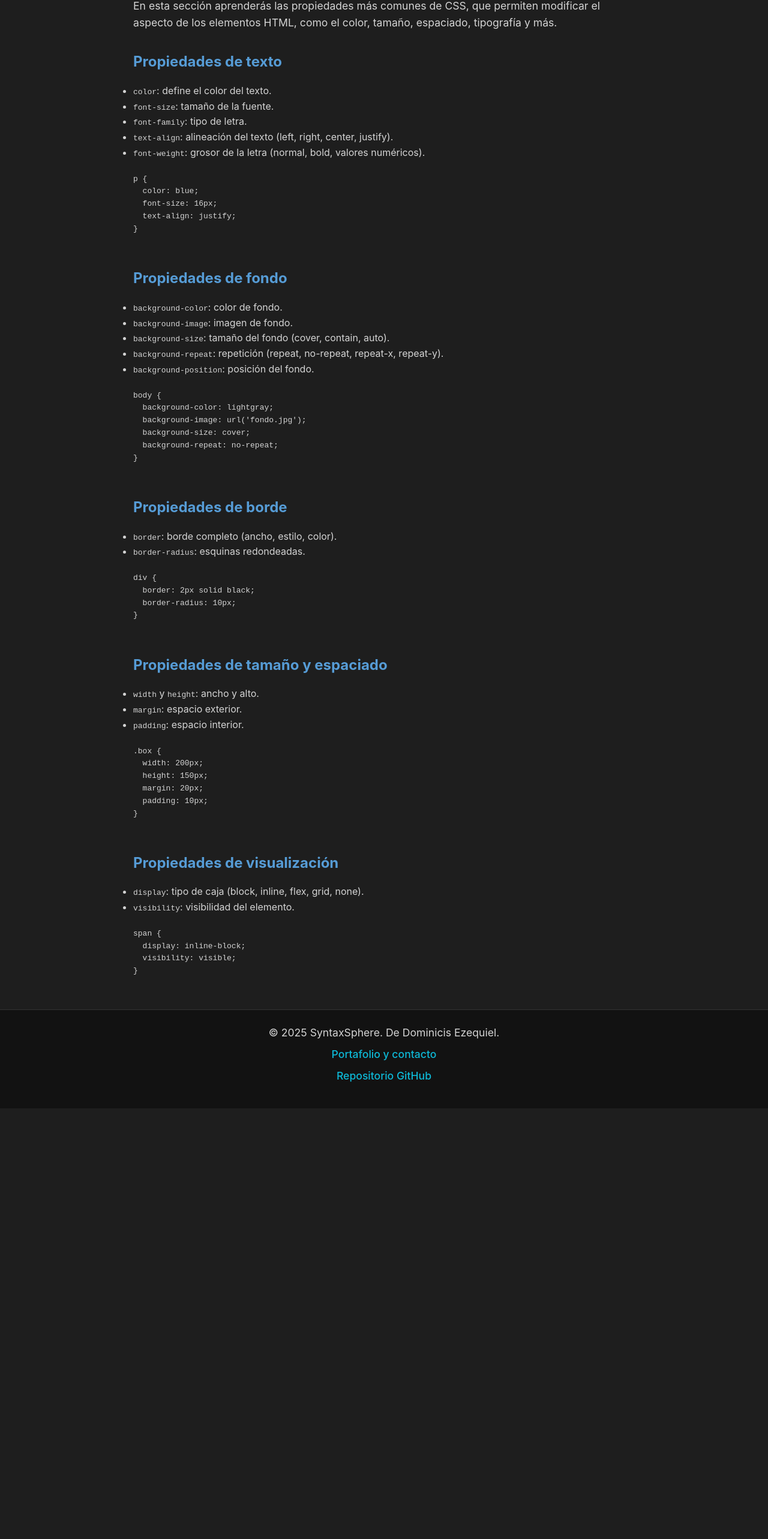
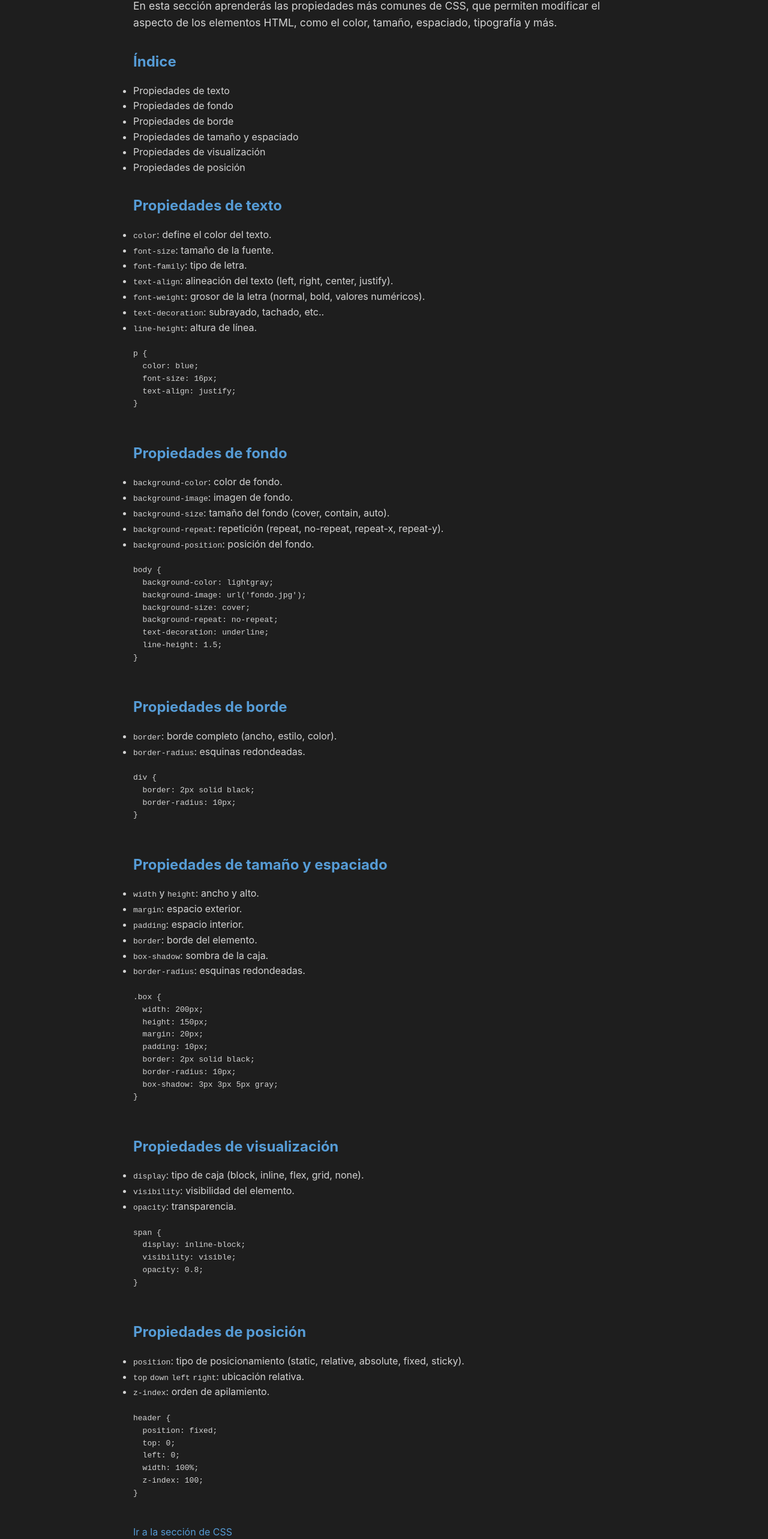
Before and after one commit to DdEze/SyntaxSphere, a Next.js app: page /html-css/css/propiedades in a window 1280 px wide. Shown: the part 216-2782 px from the top of the page at 60% size. Before the commit the page ends 2064 px from the top, so only its background shows below. Built offline with nearby package versions, Linux system fonts and the light colour scheme.

Commit message:
style(ui): Se cambio los colores a los enlaces e indices

```diff
--- a/app/html-css/css/propiedades/page.js
+++ b/app/html-css/css/propiedades/page.js
@@ -13,14 +13,27 @@ export default function CSSPropPage() {
             </section>
 
             <section>
+                <h2>Índice </h2>
+                <ul>
+                    <li><a href="#texto">Propiedades de texto</a></li>
+                    <li><a href="#fondo">Propiedades de fondo</a></li>
+                    <li><a href="#borde">Propiedades de borde</a></li>
+                    <li><a href="#tamaño">Propiedades de tamaño y espaciado</a></li>
+                    <li><a href="#visualizacion">Propiedades de visualización</a></li>
+                    <li><a href='#posicion'>Propiedades de posición</a></li>
+                </ul>
+            </section>
 
-                <h2>Propiedades de texto</h2>
+            <section>
+                <h2 id='texto'>Propiedades de texto</h2>
                 <ul>
                     <li><code>color</code>: define el color del texto.</li>
                     <li><code>font-size</code>: tamaño de la fuente.</li>
                     <li><code>font-family</code>: tipo de letra.</li>
                     <li><code>text-align</code>: alineación del texto (left, right, center, justify).</li>
                     <li><code>font-weight</code>: grosor de la letra (normal, bold, valores numéricos).</li>
+                    <li><code>text-decoration</code>: subrayado, tachado, etc..</li>
+                    <li><code>line-height</code>: altura de línea.</li>
                 </ul>
                 <pre><code>{`
 p {
@@ -29,7 +42,7 @@ p {
   text-align: justify;
 }
                `}</code></pre>
-                 <h2>Propiedades de fondo</h2>
+                 <h2 id='fondo'>Propiedades de fondo</h2>
                  <ul>
                     <li><code>background-color</code>: color de fondo.</li>
                     <li><code>background-image</code>: imagen de fondo.</li>
@@ -43,10 +56,11 @@ body {
   background-image: url('fondo.jpg');
   background-size: cover;
   background-repeat: no-repeat;
+  text-decoration: underline;
+  line-height: 1.5;
 }
                 `}</code></pre>
-
-                <h2>Propiedades de borde</h2>
+                <h2 id='borde'>Propiedades de borde</h2>
                 <ul>
                     <li><code>border</code>: borde completo (ancho, estilo, color).</li>
                     <li><code>border-radius</code>: esquinas redondeadas.</li>
@@ -57,12 +71,14 @@ div {
   border-radius: 10px;
 }
                  `}</code></pre>
-
-                <h2>Propiedades de tamaño y espaciado</h2>
+                <h2 id='tamaño'>Propiedades de tamaño y espaciado</h2>
                 <ul>
                     <li><code>width</code> y <code>height</code>: ancho y alto.</li>
                     <li><code>margin</code>: espacio exterior.</li>
                     <li><code>padding</code>: espacio interior.</li>
+                    <li><code>border</code>: borde del elemento.</li>
+                    <li><code>box-shadow</code>: sombra de la caja.</li>
+                    <li><code>border-radius</code>: esquinas redondeadas.</li>
                 </ul>
                 <pre><code>{`
 .box {
@@ -70,21 +86,47 @@ div {
   height: 150px;
   margin: 20px;
   padding: 10px;
+  border: 2px solid black;
+  border-radius: 10px;
+  box-shadow: 3px 3px 5px gray;
 }
                 `}</code></pre>
-
-                <h2>Propiedades de visualización</h2>
+                <h2 id='visualizacion'>Propiedades de visualización</h2>
                 <ul>
                     <li><code>display</code>: tipo de caja (block, inline, flex, grid, none).</li>
                     <li><code>visibility</code>: visibilidad del elemento.</li>
+                    <li><code>opacity</code>: transparencia.</li>
                 </ul>
                 <pre><code>{`
 span {
   display: inline-block;
   visibility: visible;
+  opacity: 0.8;
 }
                 `}</code></pre>
+                <h2 id='posicion'>Propiedades de posición</h2>
+                <ul>
+                    <li><code>position</code>: tipo de posicionamiento (static, relative, absolute, fixed, sticky).</li>
+                    <li><code>top</code> <code>down</code> <code>left</code> <code>right</code>: ubicación relativa.</li>
+                    <li><code>z-index</code>: orden de apilamiento.</li>
+                </ul>
+                <pre><code>{`
+header {
+  position: fixed;
+  top: 0;
+  left: 0;
+  width: 100%;
+  z-index: 100;
+}
 
+                `}</code></pre>
+
+            </section>
+
+            <section>
+                <Link href="/html-css/css" style={{ color: 'var(--highlight-color)'}}>
+                    Ir a la sección de CSS
+                </Link>
             </section>
         </Layout>
     )
--- a/app/html-css/html/page.js
+++ b/app/html-css/html/page.js
@@ -10,7 +10,7 @@ export default function HtmlPage() {
       <h1>HTML (HyperText Markup Language)</h1>
       <nav>
         <h2>Contenido</h2>
-        <ul>
+        <ul className='indice'>
           <li><a href="#estructura">Etiquetas Básicas</a></li>
           <li><a href="#basicas">Etiquetas Básicas</a></li>
           <li><a href="#contenido">Etiquetas de Contenido</a></li>
@@ -100,8 +100,8 @@ export default function HtmlPage() {
 
       <p>En las siguientes secciones, veremos en más detalle cómo se usan estas etiquetas en conjunto y cómo se combinan con CSS para diseñar páginas web.</p>
 
-      <Link href="/html-css/css">
-        <p style={{ color: 'blue', textDecoration: 'underline' }}>Ir a la sección de CSS</p>
+      <Link href="/html-css/css" style={{ color: 'var(--highlight-color)'}}>
+          Ir a la sección de CSS
       </Link>
     </Layout>
   );
--- a/app/html-css/page.js
+++ b/app/html-css/page.js
@@ -20,7 +20,7 @@ export default function HtmlCssPage() {
           Cada elemento HTML se representa mediante etiquetas, que indican al navegador cómo debe mostrarse cada parte del contenido.
         </p>
         <Link href="/html-css/html">
-          <strong>→ Ver más sobre HTML</strong>
+          <strong style={{ color: 'var(--highlight-color)'}}>→ Ver más sobre HTML</strong>
         </Link>
       </section>
 
@@ -33,7 +33,7 @@ export default function HtmlCssPage() {
           CSS trabaja en conjunto con HTML para mejorar la experiencia visual del usuario sin modificar la estructura del contenido.
         </p>
         <Link href="/html-css/css">
-          <strong>→ Ver más sobre CSS</strong>
+          <strong style={{ color: 'var(--highlight-color)'}}>→ Ver más sobre CSS</strong>
         </Link>
       </section>
     </Layout>
--- a/app/programacion/depuracion-pruebas/page.js
+++ b/app/programacion/depuracion-pruebas/page.js
@@ -44,7 +44,7 @@ export default function DepuracionPruebasPage() {
             validar los resultados esperados.
           </p>
         </section>
-        <Link href="/programacion">← Volver a conceptos de programación</Link>
+        <Link href="/programacion" style={{ color: 'var(--highlight-color)'}}>← Volver a conceptos de programación</Link>
       </div>
     </Layout>
   );
--- a/app/programacion/estructura-control/page.js
+++ b/app/programacion/estructura-control/page.js
@@ -102,7 +102,7 @@ for (let i = 0; i < 5; i++) {
         </code>
       </pre>
 
-      <Link href="/programacion">← Volver a conceptos de programación</Link>
+      <Link href="/programacion" style={{ color: 'var(--highlight-color)'}}>← Volver a conceptos de programación</Link>
     </Layout>
   );
 }
--- a/app/programacion/estructura-datos/page.js
+++ b/app/programacion/estructura-datos/page.js
@@ -119,7 +119,7 @@ let raiz = new Nodo(10);`}
         </code>
       </pre>
 
-      <Link href="/programacion">← Volver a conceptos de programación</Link>
+      <Link href="/programacion" style={{ color: 'var(--highlight-color)'}}>← Volver a conceptos de programación</Link>
     </Layout>
   );
 }
--- a/app/programacion/excepciones/page.js
+++ b/app/programacion/excepciones/page.js
@@ -64,7 +64,7 @@ try {
           programas manejen fallos de manera controlada y segura. Elegir el modelo adecuado depende del lenguaje y del
           tipo de problema que se esté resolviendo.
         </p>
-        <Link href="/programacion">← Volver a conceptos de programación</Link>
+        <Link href="/programacion" style={{ color: 'var(--highlight-color)'}}>← Volver a conceptos de programación</Link>
       </section>
     </Layout>
   );
--- a/app/programacion/funciones/page.js
+++ b/app/programacion/funciones/page.js
@@ -116,7 +116,7 @@ import { sumar } from './operaciones.js';
 console.log(sumar(2, 3)); // 5
                 `}</code>
             </pre>
-            <Link href="/programacion">← Volver a conceptos de programación</Link>
+            <Link href="/programacion" style={{ color: 'var(--highlight-color)'}}>← Volver a conceptos de programación</Link>
         </Layout>
     )
 }
--- a/app/programacion/orientada-objetos/page.js
+++ b/app/programacion/orientada-objetos/page.js
@@ -96,7 +96,7 @@ cat.hablar(); // Miau!
         <img src="https://imgs.search.brave.com/zUk_Im5HUU7SNoyl9X1d-v7-CcegxtfCrLAVcXtlYTs/rs:fit:500:0:1:0/g:ce/aHR0cHM6Ly9jbXMu/Ym9hcmRtaXguY29t/L2ltYWdlcy9lcy9h/cnRpY2xlcy9rbm93/bGVkZ2UvZGlhZ3Jh/bWEtZGUtY2xhc2Vz/LXVtbC5wbmc" alt="Ejemplo de diagrama UML de clases" style={{ maxWidth: '100%', margin: '1rem 0' }} />
       </div>
 
-      <Link href="/programacion">← Volver a conceptos de programación</Link>
+      <Link href="/programacion" style={{ color: 'var(--highlight-color)'}}>← Volver a conceptos de programación</Link>
     </Layout>
   );
 }
--- a/app/programacion/variables/page.js
+++ b/app/programacion/variables/page.js
@@ -48,7 +48,7 @@ console.log("Edad:", edad);`}
         <p>Este código crea dos variables y las imprime por consola.</p>
       </section>
 
-      <Link href="/programacion">← Volver a conceptos de programación</Link>
+      <Link href="/programacion" style={{ color: 'var(--highlight-color)'}}>← Volver a conceptos de programación</Link>
     </Layout>
   );
 }
--- a/styles/global.css
+++ b/styles/global.css
@@ -110,6 +110,11 @@ p {
   font-size: 1.1rem;
 }
 
+.indice li,
+.indice a {
+  color: color-mix(in srgb, var(--highlight-color), white 20%);
+}
+
 footer {
   background-color: var(--footer-bg);
   color: var(--text-color);
```
Also changed, not shown: app/html-css/css/page.js (+4 -4 lines).
